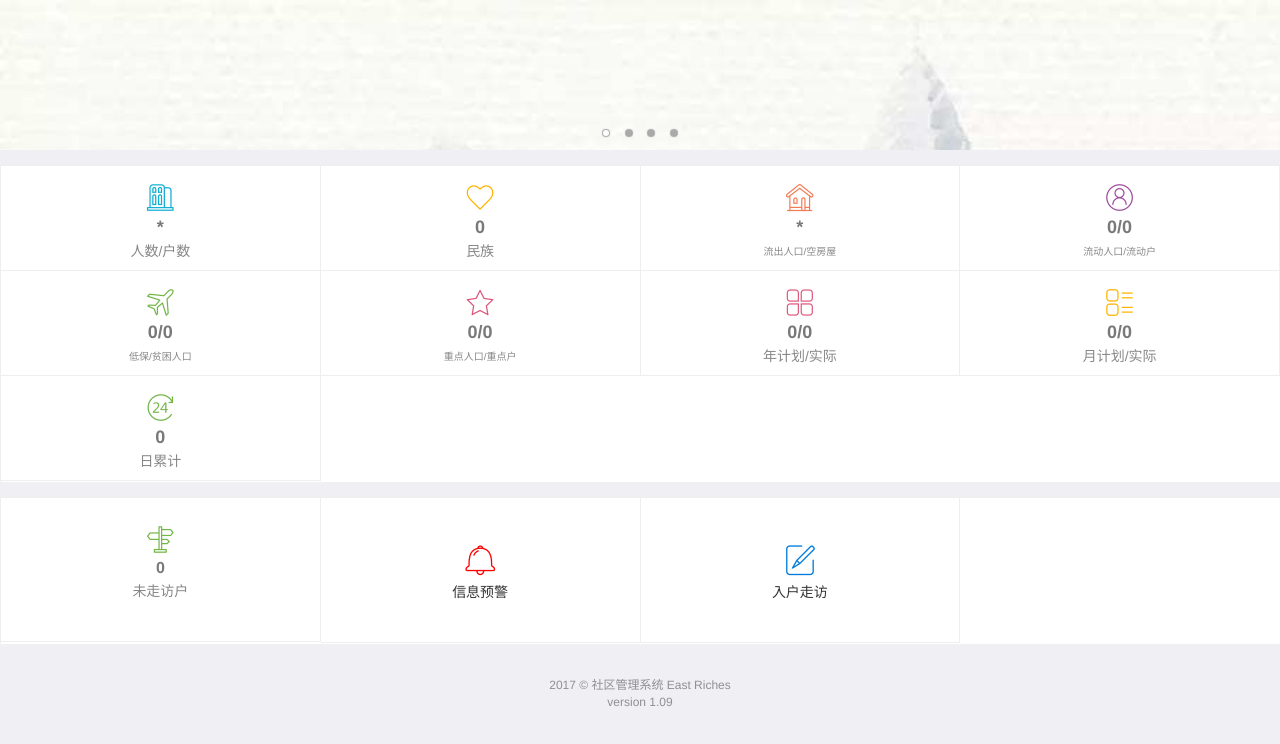
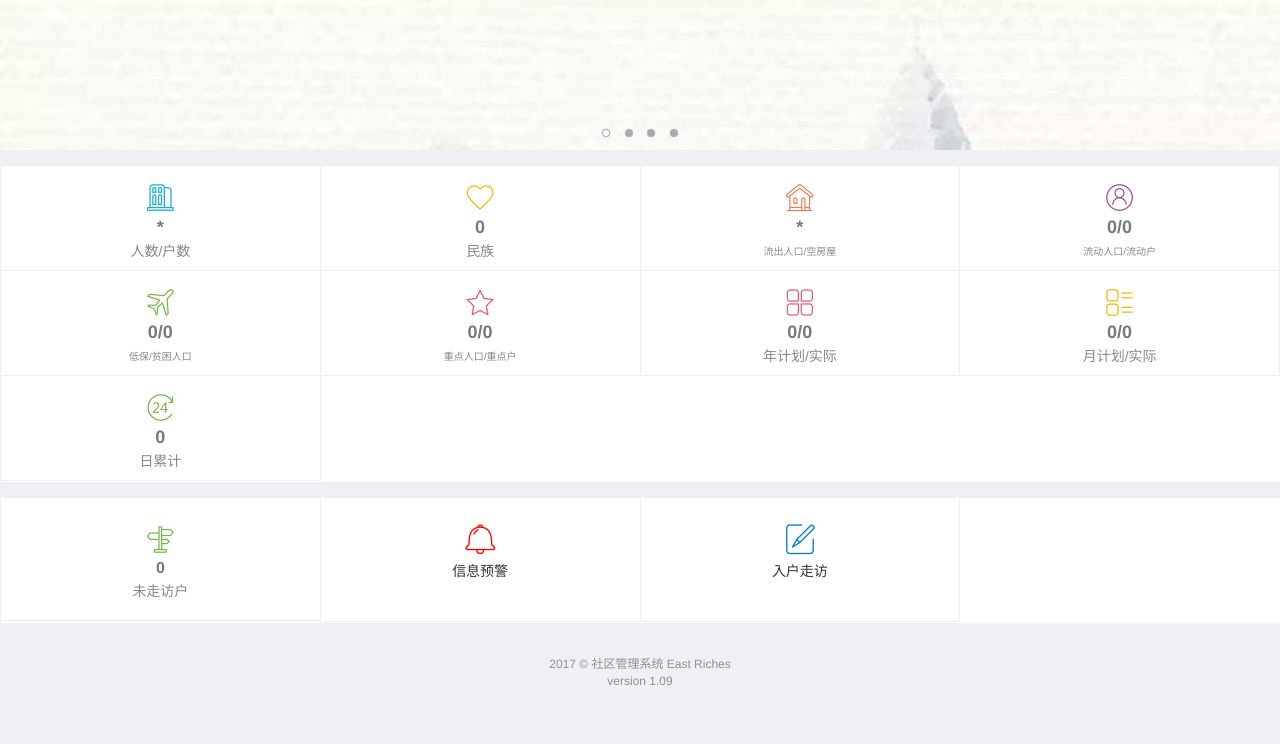
Before and after one commit to SuQiankun/shequ, a plain HTML site: page tab-webview-subpage-about.html in a window 1280 px wide. Drawn offline with Linux system fonts and the light colour scheme.

Commit message:
2017.04.19

```diff
--- a/tab-webview-subpage-about.html
+++ b/tab-webview-subpage-about.html
@@ -126,15 +126,15 @@
 				           <li class="mui-table-view-cell mui-media mui-col-xs-4 mui-col-sm-3" id="uploadimg"><a >
 				            	<i class="iconfont icon-mudedi" style="color: #74B749;" ></i>
 			                   	<h4 style="font-size: 16px;" id="weizoufang">0</h4>
-			                   <div class="mui-media-body" style="color: #888; font-size: 14px;"  >未走访户</div><br /></a>
+			                   <div class="mui-media-body" style="color: #888; font-size: 14px;" >未走访户</div></a>
 				            </li>
 
-				            <li class="mui-table-view-cell mui-media mui-col-xs-4 mui-col-sm-3" id="showMessage"><a ><br />
+				            <li class="mui-table-view-cell mui-media mui-col-xs-4 mui-col-sm-3" id="showMessage"><a >
 				            	<i class="iconfont icon-tixing" style=" display: block; font-size: 2em; margin-bottom: 14px; color:red ; " ></i>
 			                    <div class="mui-media-body" style="font-size: 14px;" >信息预警</div><br /></a>
 				            </li>
 
-				            <li class="mui-table-view-cell mui-media mui-col-xs-4 mui-col-sm-3" id="visitID"><a><br />
+				            <li class="mui-table-view-cell mui-media mui-col-xs-4 mui-col-sm-3" id="visitID"><a>
 				            	<i class="iconfont icon-bianji" style=" display: block; font-size: 2em; margin-bottom: 14px; " ></i>
 			                  <div class="mui-media-body" style="font-size: 14px;" >入户走访</div><br /></a>
 				            </li>
@@ -155,7 +155,6 @@
 			<div style="height: 10px;" ></div>
 	<script src="js/Common.js" type="text/javascript" charset="utf-8"></script>
 	<script>
-
 		//添加跳转上传图片
 		document.getElementById('uploadimg').addEventListener('tap',function(){
 					mui.openWindow({
```
Also changed, not shown: about.html (+1 -1 lines), changePersonInfo.html (+11 -4 lines), tab-webview-subpage-contact.html (+1 -1 lines), visitList.html (+2 -2 lines), manifest.json.
